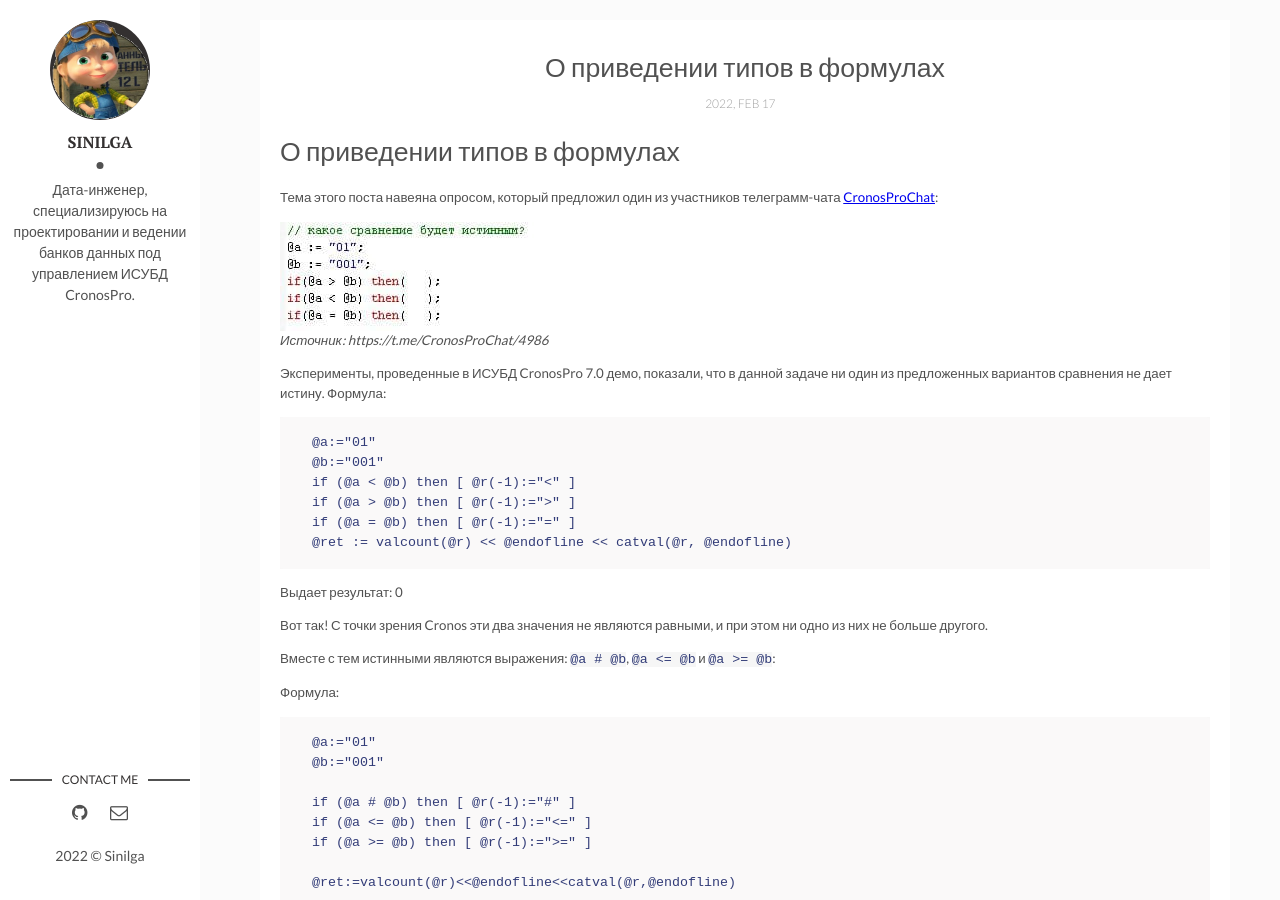
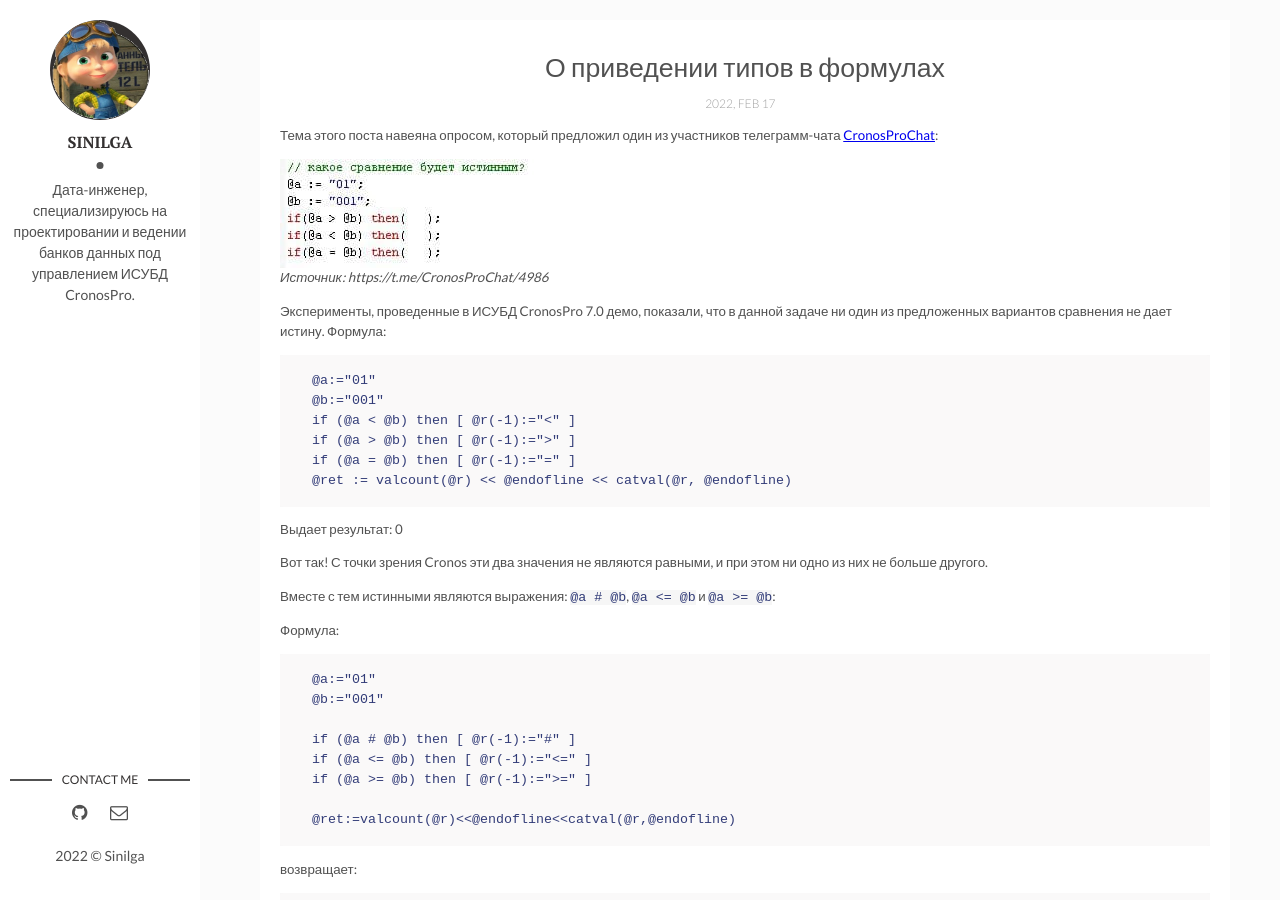
Before and after one commit to sinilga/cronospro, a Jekyll site: the page built from _posts/2022-02-17-formulus_types.md, in a window 1280 px wide and 900 px high. Built offline with Jekyll 4.4.1, drawn with Linux system fonts in a browser that asks for light colours.

Commit message:
Update 2022-02-17-formulus_types.md

```diff
--- a/_posts/2022-02-17-formulus_types.md
+++ b/_posts/2022-02-17-formulus_types.md
@@ -4,7 +4,6 @@ title:  "О приведении типов в формулах"
 date:   2022-02-17
 categories: Формулы
 ---
-# О приведении типов в формулах
 
 Тема этого поста навеяна опросом, который предложил один из участников телеграмм-чата [CronosProChat](https://t.me/CronosProChat/4986):
 
```
